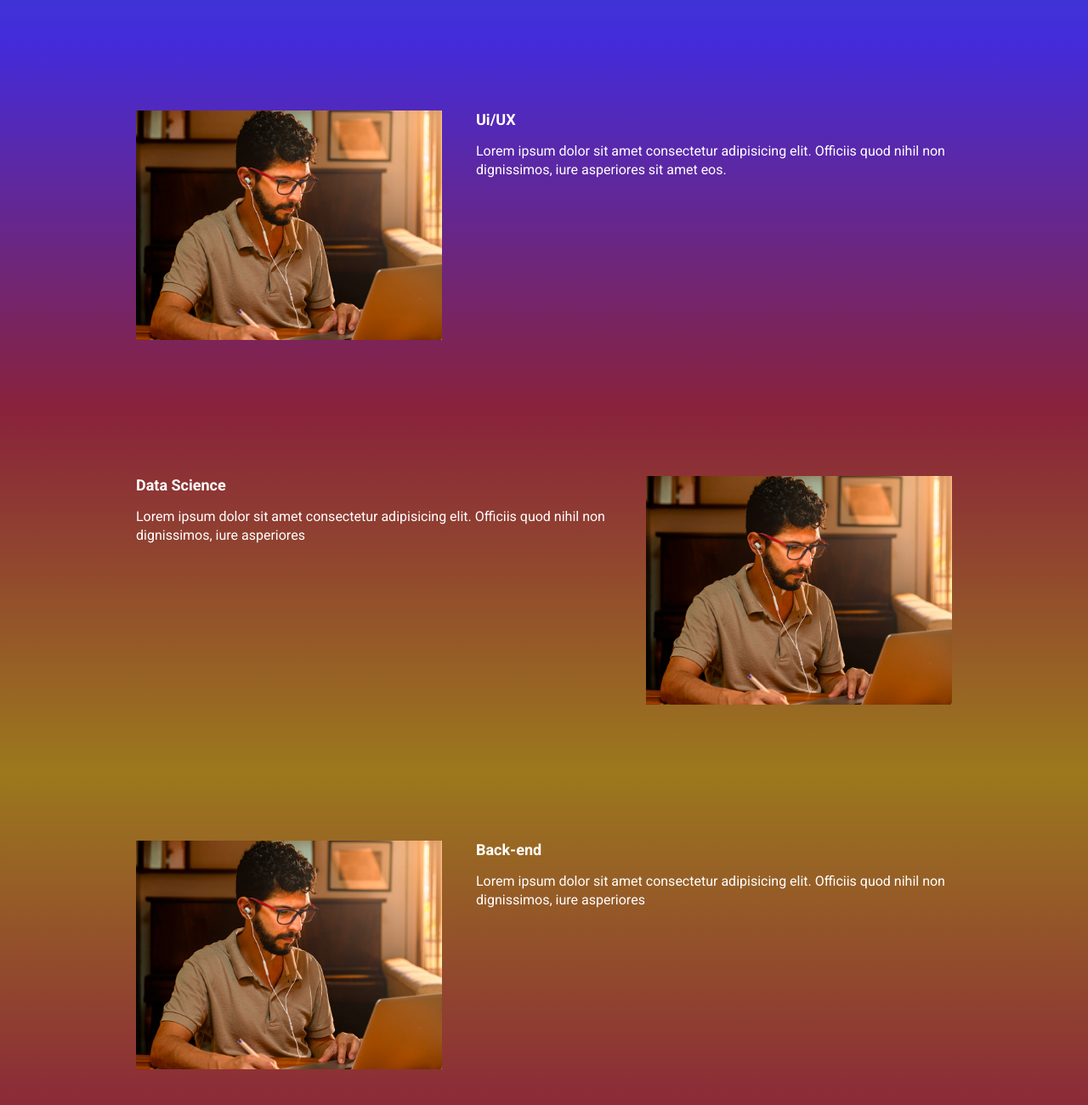
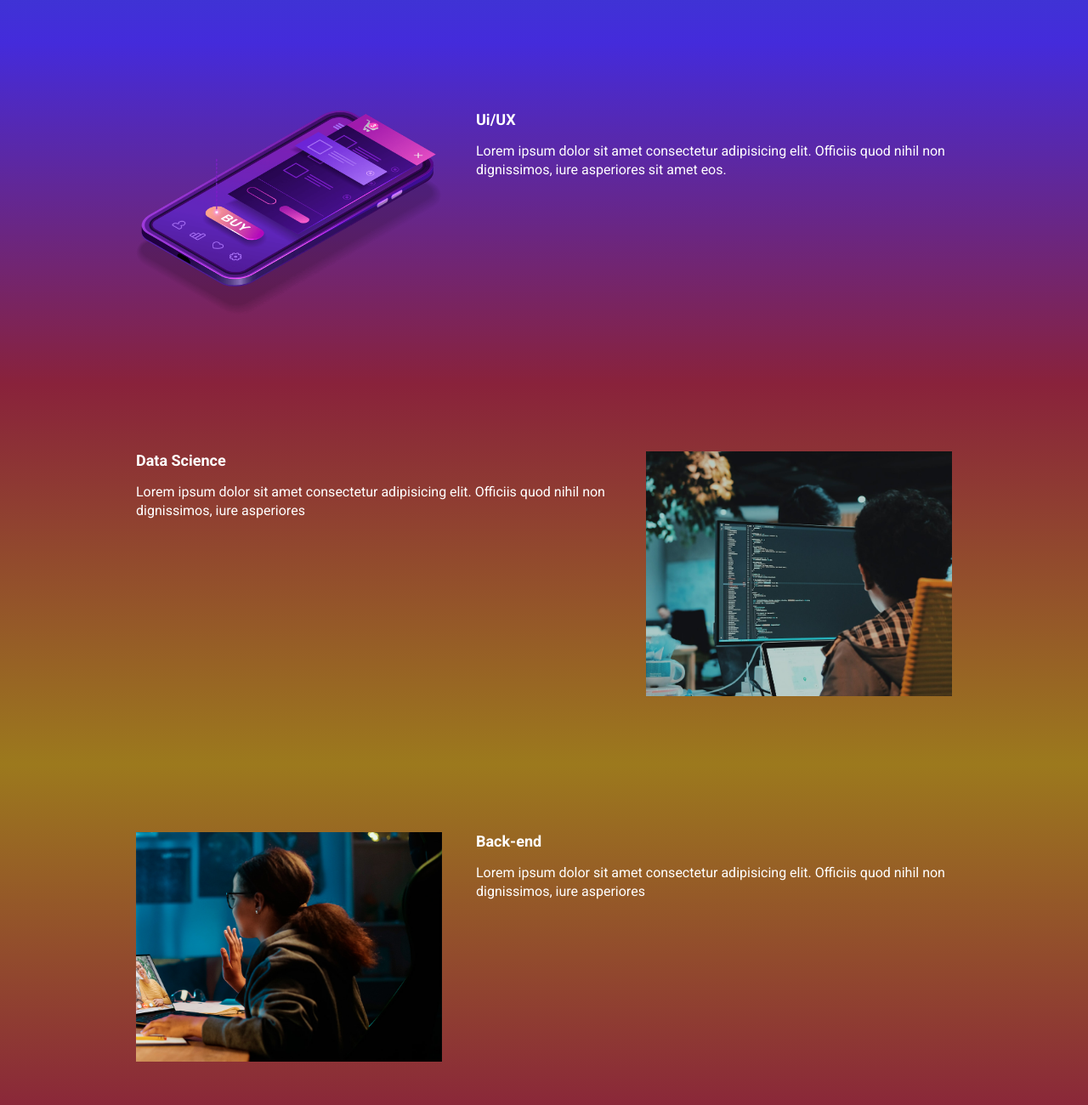
Before and after one commit to tligor/Tec_talks, a website built with Parcel: page source/index.html in a window 1280 px wide. Shown: the part 940-2240 px from the top of the page at 85% size. Built offline with nearby package versions, Linux system fonts and the light colour scheme.

Commit message:
atualização de imagens

```diff
--- a/source/index.html
+++ b/source/index.html
@@ -57,7 +57,7 @@
                     Lorem ipsum dolor sit amet consectetur adipisicing elit. Officiis quod nihil non dignissimos, iure asperiores sit amet eos.
                 </p>
             </div>
-            <img class="event__image" src="./assets/frontend.png" alt="Front-end">
+            <img class="event__image" src="./assets/ui-ux.png" alt="UI/UX">
         </div>
     </section>
     <section class="event event--data-science">
@@ -68,7 +68,7 @@
                     Lorem ipsum dolor sit amet consectetur adipisicing elit. Officiis quod nihil non dignissimos, iure asperiores
                 </p>
             </div>
-            <img class="event__image" src="./assets/frontend.png" alt="Front-end">
+            <img class="event__image" src="./assets/data.png" alt="Data Science">
         </div>
     </section>
     <section class="event event--backend event--image-left">
@@ -79,7 +79,7 @@
                     Lorem ipsum dolor sit amet consectetur adipisicing elit. Officiis quod nihil non dignissimos, iure asperiores
                 </p>
             </div>
-            <img class="event__image" src="./assets/frontend.png" alt="Front-end">
+            <img class="event__image" src="./assets/backend.png" alt="Back-end">
         </div>
     </section>
     <script src="https://unpkg.com/aos@next/dist/aos.js"></script>
```
